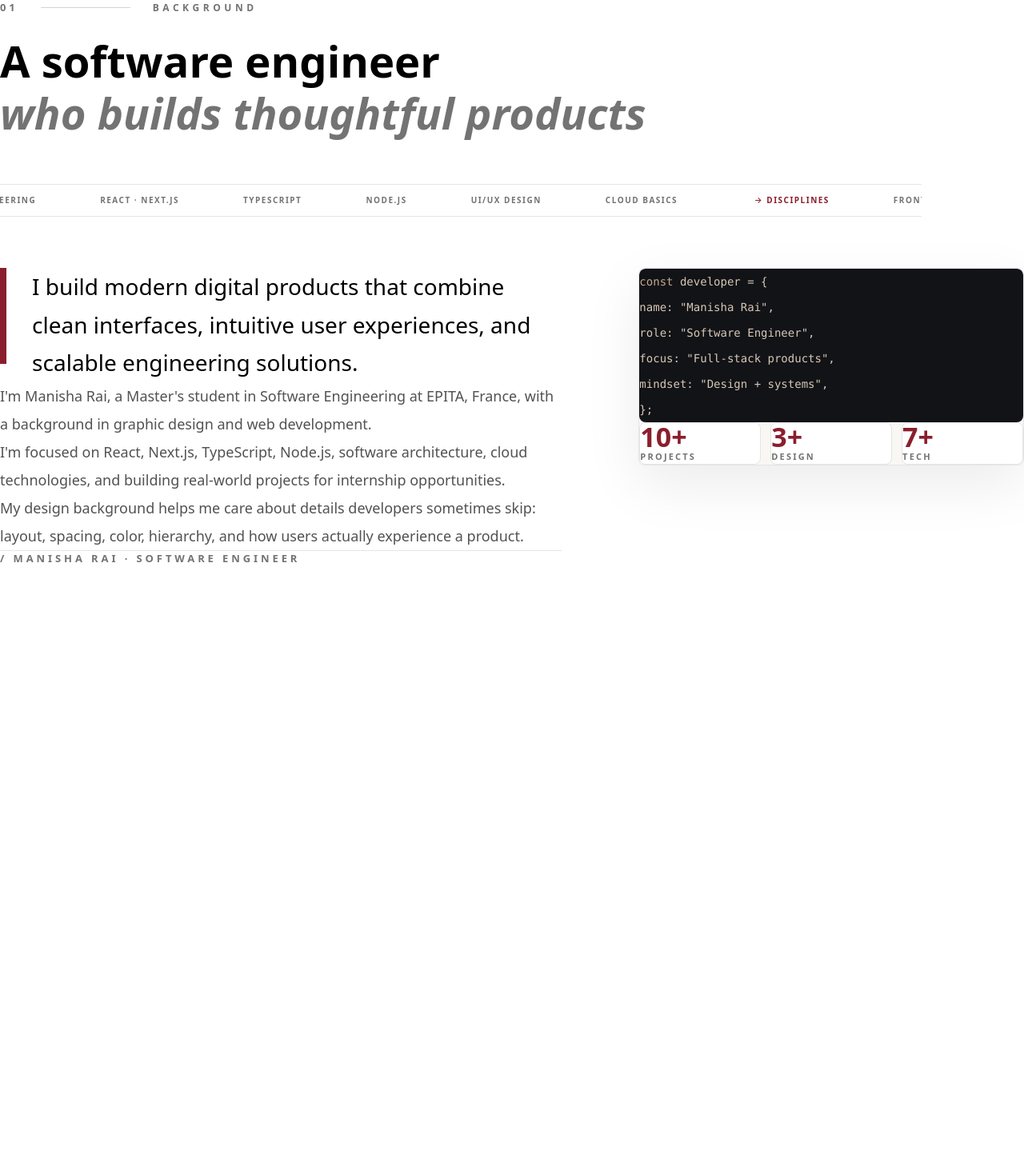
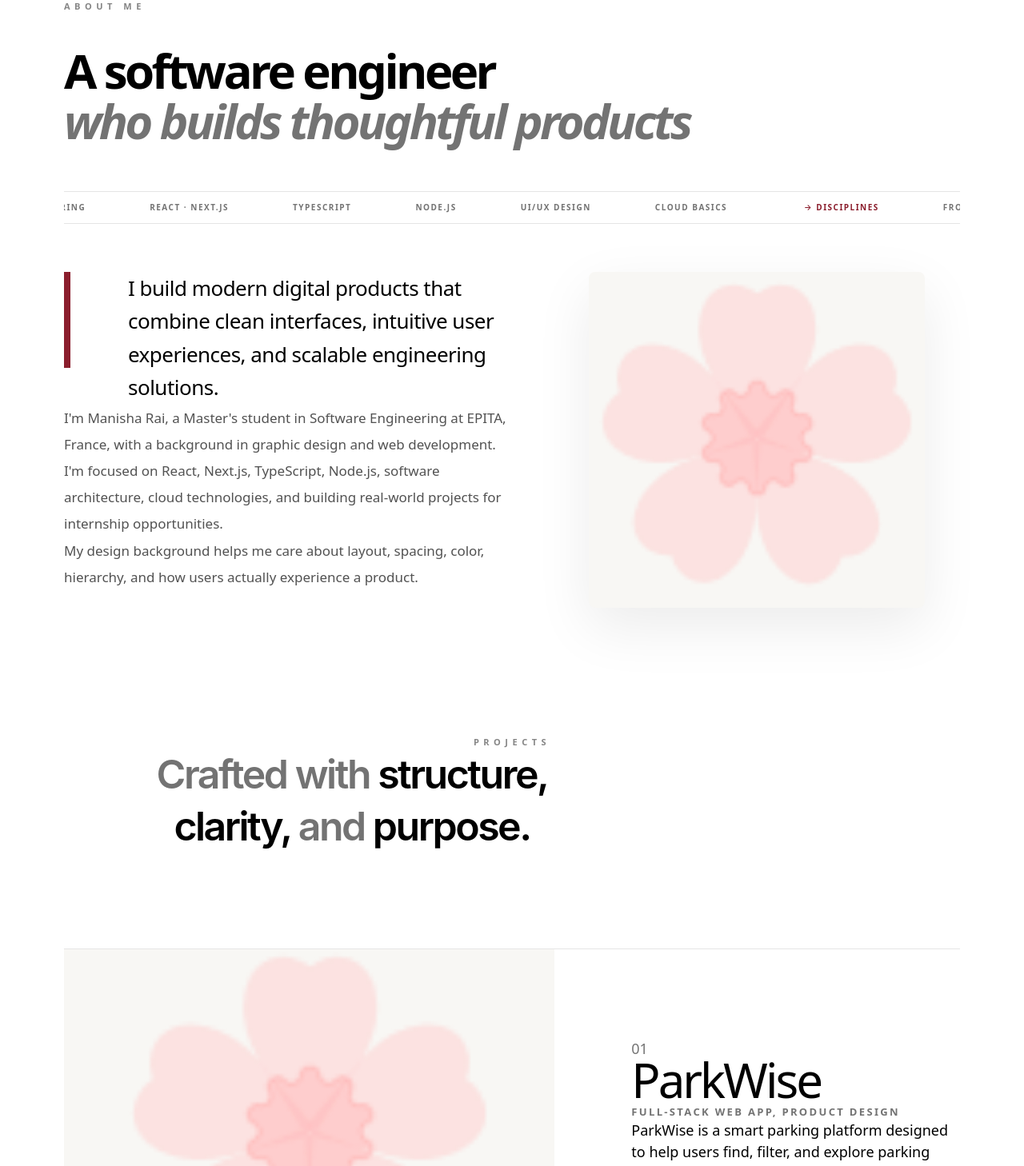
Before and after one commit to manisha666-star/portfolio, a Next.js app: page / in a window 1280 px wide. Shown: the part 800-2258 px from the top of the page at 80% size. Before the commit the page ends 1509 px from the top, so only its background shows below. Built offline with nearby package versions, Linux system fonts and the light colour scheme.

Commit message:
improve about section and added  project section

```diff
--- a/src/app/page.tsx
+++ b/src/app/page.tsx
@@ -2,8 +2,8 @@ import Navbar from "@/components/layout/Navbar";
 import FloralCluster from "@/components/sections/FloralCluster";
 import ScrollFade from "@/components/sections/ScrollFade";
 import About from "@/components/sections/About";
-import Work from "@/components/sections/Work";
 import Skills from "@/components/sections/Skills";
+import Projects from "@/components/sections/Projects";
 
 const skillTokens = [
   {
@@ -194,7 +194,9 @@ export default function Home() {
 
       <About />
 
-      {/* <Work /> */}
+      <div aria-hidden="true" className="h-24 sm:h-32 lg:h-40" />
+
+      <Projects />
     </main>
   );
 }
--- a/src/components/sections/About.tsx
+++ b/src/components/sections/About.tsx
@@ -1,3 +1,5 @@
+import Image from "next/image";
+
 const disciplines = [
   "Frontend Engineering",
   "React · Next.js",
@@ -7,39 +9,27 @@ const disciplines = [
   "Cloud Basics",
 ];
 
-const stats = [
-  { value: "10+", label: "Projects" },
-  { value: "3+", label: "Design" },
-  { value: "7+", label: "Tech" },
-];
-
 export default function About() {
   return (
-    <section
-      id="about"
-      className="bg-white px-6 py-28 text-[#111] sm:px-10 sm:py-32 lg:px-16"
-    >
-      <div className="mx-auto w-full max-w-[1440px]">
-        <div className="flex flex-wrap items-center gap-x-7 gap-y-4">
-          <span className="text-[13px] font-semibold tracking-[0.3em] text-neutral-500">
-            01
-          </span>
-
-          <span className="h-px w-20 bg-neutral-300 sm:w-28" />
-
-          <p className="text-[12px] font-semibold uppercase tracking-[0.38em] text-neutral-500">
-            Background
+    <section id="about" className="bg-white py-32 text-[#111]">
+      <div className="relative left-1/2 w-[min(1180px,calc(100vw-160px))] -translate-x-1/2">
+        <div className="flex items-center gap-7">
+          <p className="mb-10 text-[11px] font-semibold uppercase tracking-[0.5em] text-[#858585] sm:mb-12">
+            ABOUT ME
           </p>
         </div>
 
-        <h2 className="mt-12 max-w-[1180px] text-[clamp(3.25rem,8vw,3.4rem)] font-bold leading-[1.2] text-black" style={{ marginTop: "1.5rem" }}>
+        <div aria-hidden="true" style={{ height: "40px" }} />
+
+        <h2 className="max-w-[900px] text-[60px] font-semibold leading-[1.05] tracking-[-0.06em] text-black">
           A software engineer
           <br />
-          <span className="font-semibold italic text-neutral-500">
-            who builds thoughtful
-            products
+          <span className="block italic font-semibold text-neutral-500">
+            who builds thoughtful products
           </span>
         </h2>
+
+
 
         <div
           className="mt-14 max-w-6xl overflow-hidden border-y border-neutral-200"
@@ -72,18 +62,22 @@ export default function About() {
           </div>
         </div>
 
-        <div className="mt-28 grid items-start gap-16 sm:mt-32 lg:mt-40 lg:grid-cols-[minmax(0,1.05fr)_minmax(360px,0.72fr)] lg:gap-20 xl:gap-24" style={{ marginTop: "4rem" }}>
-          <div className="max-w-[840px]">
-            <div className="flex gap-8">
-              <div className="h-[120px] w-[20px] bg-[#8b1e2d]"></div>
 
-              <p className="text-[28px] leading-[1.7] text-black">
+
+        <div aria-hidden="true" style={{ height: "60px" }} />
+
+        <div className="grid items-start gap-24 lg:grid-cols-[560px_420px]">
+          <div>
+            <div className="flex gap-18">
+              <div className="mt-2 h-[120px] w-[8px] shrink-0 bg-[#8b1e2d]" />
+
+              <p className="text-[26px] font-medium leading-[1.6] tracking-[-0.02em] text-black">
                 I build modern digital products that combine clean interfaces,
                 intuitive user experiences, and scalable engineering solutions.
               </p>
             </div>
 
-            <div className="mt-14 space-y-8 text-[17px] leading-[1.95] text-neutral-600 sm:text-[18px]">
+            <div className="mt-40 space-y-24 text-[17px] leading-[1.95] text-neutral-600">
               <p>
                 I&apos;m Manisha Rai, a Master&apos;s student in Software
                 Engineering at EPITA, France, with a background in graphic
@@ -97,47 +91,21 @@ export default function About() {
               </p>
 
               <p>
-                My design background helps me care about details developers
-                sometimes skip: layout, spacing, color, hierarchy, and how users
-                actually experience a product.
-              </p>
-            </div>
-
-            <div className="mt-16 border-t border-neutral-200 pt-7">
-              <p className="text-[13px] font-semibold uppercase tracking-[0.3em] text-neutral-500">
-                / Manisha Rai · Software Engineer
+                My design background helps me care about layout, spacing, color,
+                hierarchy, and how users actually experience a product.
               </p>
             </div>
           </div>
 
-          <aside className="w-full lg:pt-2">
-            <div className="overflow-hidden rounded-lg border border-neutral-200 bg-[#f8f7f4] p-4 shadow-[0_24px_70px_rgba(0,0,0,0.08)] sm:p-5">
-              <div className="overflow-x-auto rounded-lg bg-[#111317] p-5 font-mono text-[13px] leading-8 text-[#d8c7b4] sm:p-7 sm:text-[14px]">
-                <p>
-                  <span className="text-[#c6a889]">const</span> developer = {"{"}
-                </p>
-                <p className="pl-5">name: &quot;Manisha Rai&quot;,</p>
-                <p className="pl-5">role: &quot;Software Engineer&quot;,</p>
-                <p className="pl-5">focus: &quot;Full-stack products&quot;,</p>
-                <p className="pl-5">mindset: &quot;Design + systems&quot;,</p>
-                <p>{"};"}</p>
-              </div>
-
-              <div className="mt-5 grid gap-3 sm:grid-cols-3">
-                {stats.map((stat) => (
-                  <div
-                    key={stat.label}
-                    className="rounded-lg border border-neutral-200 bg-white p-4"
-                  >
-                    <p className="text-[34px] font-bold leading-none text-[#8b1e2d]">
-                      {stat.value}
-                    </p>
-                    <p className="mt-3 text-[11px] font-semibold uppercase tracking-[0.2em] text-neutral-500">
-                      {stat.label}
-                    </p>
-                  </div>
-                ))}
-              </div>
+          <aside className="w-full">
+            <div className="relative min-h-[420px] overflow-hidden rounded-lg bg-[#f8f7f4] shadow-[0_24px_70px_rgba(0,0,0,0.08)]">
+              <Image
+                src="/floral/flower-pink.png"
+                alt=""
+                fill
+                sizes="(max-width: 1024px) 100vw, 420px"
+                className="object-contain p-10"
+              />
             </div>
           </aside>
         </div>
--- /dev/null
+++ b/src/components/sections/Projects.tsx
@@ -0,0 +1,100 @@
+import Image from "next/image";
+import { projects } from "@/data/projects";
+
+export default function Projects() {
+  return (
+    <section id="projects" className="bg-white py-32 text-[#111]">
+      <div className="relative left-1/2 w-[min(1180px,calc(100vw-160px))] -translate-x-1/2 max-md:w-[calc(100vw-48px)]">
+        {/* Header */}
+        <div className="text-center">
+          <p className="mb-10 text-[11px] font-semibold uppercase tracking-[0.5em] text-[#858585] sm:mb-12">
+            PROJECTS
+          </p>
+
+          <h2
+            className="
+              mx-auto
+              max-w-[720px]
+              display-font
+              font-semibold
+              leading-[1.3]
+              tracking-[-0.05em]
+              text-neutral-500
+              sm:text-[52px]
+              md:text-[52px]
+              lg:text-[50px]
+            "
+          >
+            <span>
+              Crafted with <span className="text-black">structure,</span>
+            </span>
+            <span>
+              <br />
+              <span className="text-black">clarity,</span> and{" "}
+              <span className="text-black">purpose.</span>
+            </span>
+          </h2>
+        </div>
+
+        <div aria-hidden="true" style={{ height: "120px" }} />
+
+        <div className="border-t border-neutral-200" />
+
+        {/* Projects */}
+        <div>
+          {projects.map((project, index) => (
+            <article
+              key={project.title}
+              className="grid items-center gap-14 border-b border-neutral-200 py-32 lg:grid-cols-12 lg:gap-20 xl:gap-24"
+            >
+              {/* Image */}
+              <div
+                className={`relative min-h-[360px] overflow-hidden bg-[#f8f7f4] sm:min-h-[460px] lg:col-span-7 ${
+                  index % 2 === 1 ? "lg:order-2" : ""
+                }`}
+              >
+                <Image
+                  src={project.image ?? "/floral/flower-pink.png"}
+                  alt=""
+                  fill
+                  sizes="(max-width: 1024px) 100vw, 620px"
+                  className="object-contain p-14"
+                />
+              </div>
+
+              {/* Content */}
+              <div
+                className={`flex flex-col justify-center lg:col-span-5 ${
+                  index % 2 === 1 ? "lg:order-1" : ""
+                }`}
+              >
+                <p className="text-[18px] leading-none text-neutral-500">
+                  {String(index + 1).padStart(2, "0")}
+                </p>
+
+                <h3 className="mt-14 max-w-[520px] text-[48px] font-medium leading-[1.02] tracking-[-0.05em] text-black sm:text-[60px]">
+                  {project.title}
+                </h3>
+
+                <p className="mt-8 text-[13px] font-semibold uppercase tracking-[0.18em] text-neutral-500">
+                  {project.type}
+                </p>
+
+                <p className="mt-16 max-w-[430px] text-[18px] leading-[1.5] text-black">
+                  {project.description}
+                </p>
+
+                <a
+                  href={project.link ?? "#"}
+                  className="mt-16 inline-flex text-[16px] font-medium text-black transition hover:text-[#8b1e2d]"
+                >
+                  View Project ↗
+                </a>
+              </div>
+            </article>
+          ))}
+        </div>
+      </div>
+    </section>
+  );
+}
--- a/src/components/sections/Work.tsx
+++ /dev/null
@@ -1,74 +0,0 @@
-const projects = [
-  {
-    number: "01",
-    title: "ParkWise",
-    category: "Full-Stack Parking Platform",
-    image: "/projects/parkwise.png",
-  },
-  {
-    number: "02",
-    title: "Portfolio Website",
-    category: "Next.js Personal Brand",
-    image: "/projects/portfolio.png",
-  },
-];
-
-export default function Work() {
-  return (
-    <section
-      id="projects"
-      className="bg-white px-6 pb-32 pt-44 sm:px-10 sm:pt-52 lg:px-16 lg:pt-60"
-    >
-      <div className="mx-auto max-w-7xl">
-        {/* Section Header */}
-        <div className="text-center">
-          <p className="font-serif text-[28px] text-[#111]">Our Work</p>
-
-          <h2 className="mx-auto mt-10 max-w-3xl text-[48px] font-medium leading-[1.12] tracking-[-0.05em] text-[#111] sm:text-[64px]">
-            Crafted with structure,
-            <br />
-            clarity, and purpose.
-          </h2>
-        </div>
-
-        <div className="mt-24 h-px w-full bg-black/15" />
-
-        {/* Projects */}
-        <div className="space-y-28 pt-24">
-          {projects.map((project) => (
-            <article
-              key={project.number}
-              className="grid items-start gap-12 lg:grid-cols-[1.1fr_0.9fr]"
-            >
-              {/* Image */}
-              <div className="overflow-hidden bg-[#f3f1ee]">
-                <img
-                  src={project.image}
-                  alt={project.title}
-                  className="h-[420px] w-full object-cover transition duration-700 hover:scale-105"
-                />
-              </div>
-
-              {/* Content */}
-              <div className="pt-4">
-                <p className="text-[22px] text-black/50">{project.number}</p>
-
-                <h3 className="mt-14 text-[52px] font-medium leading-[1.05] tracking-[-0.05em] text-black sm:text-[68px]">
-                  {project.title}
-                </h3>
-
-                <p className="mt-6 text-[18px] text-black/55">
-                  {project.category}
-                </p>
-
-                <button className="mt-10 rounded-full border border-black/20 px-8 py-4 text-[16px] font-medium transition hover:bg-black hover:text-white">
-                  View Project
-                </button>
-              </div>
-            </article>
-          ))}
-        </div>
-      </div>
-    </section>
-  );
-}
--- /dev/null
+++ b/src/data/projects.ts
@@ -0,0 +1,26 @@
+export type Project = {
+  title: string;
+  type: string;
+  description: string;
+  image?: string;
+  link?: string;
+};
+
+export const projects: Project[] = [
+  {
+    title: "ParkWise",
+    type: "Full-Stack Web App, Product Design",
+    description:
+      "ParkWise is a smart parking platform designed to help users find, filter, and explore parking spaces with a clean user interface and map-based experience.",
+    image: "/floral/flower-pink.png",
+    link: "#",
+  },
+  {
+    title: "Portfolio Website",
+    type: "Next.js, UI Design, Personal Branding",
+    description:
+      "A personal portfolio built with Next.js and Tailwind CSS to showcase software engineering projects, design experience, and technical growth.",
+    image: "/floral/flower-pink.png",
+    link: "#",
+  },
+];
```
